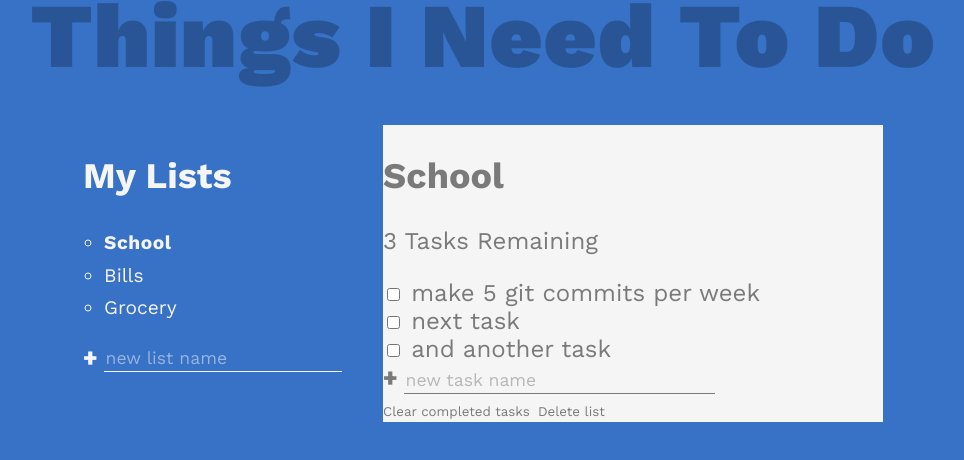
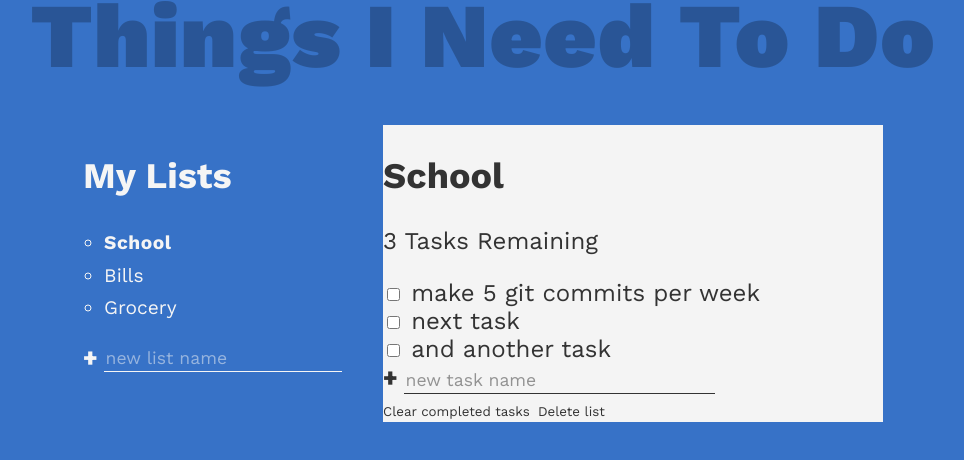
Before and after one commit to ManBytesDog/ToDoListApp, a plain HTML site: page index.html in a window 1280 px wide. Shown: the whole page, without its empty margins (157-1121 px from the left). Drawn offline with nearby package versions, Linux system fonts and the light colour scheme.

Commit message:
changed some class names in the html file so they are not as long

```diff
--- a/index.html
+++ b/index.html
@@ -38,8 +38,8 @@
     </div>
 
     <div class="todo-list">
-      <div class="todo-list-header">
-        <h2 class="todo-list-title">School</h2>
+      <div class="todo-header">
+        <h2 class="list-title">School</h2>
         <p class="tasks-remaining">
           3 Tasks Remaining
         </p>
--- a/style.css
+++ b/style.css
@@ -114,6 +114,6 @@ form {
   --spacer: 2rem;
 
   grid-area: active;
-  background: whitesmoke;
-  color:rgba(0, 0, 0, 0.500);
+  background: var(--clr-light);
+  color: var(--clr-dark);
 }
```
